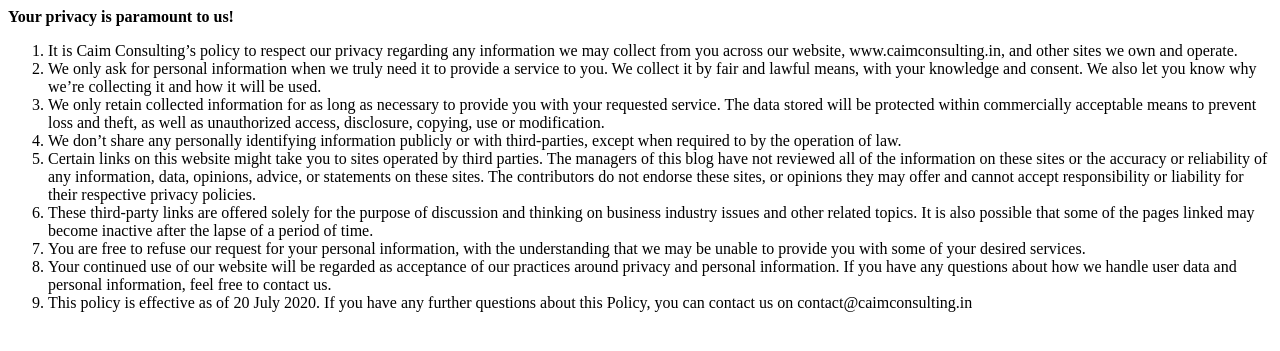
After one commit to SacredDevKing/caimconsulting-website, a Django app: page /privacy/ in a window 1280 px wide. The commit adds this page. Shown: the top 351 px of the page. Run offline with Django 3.2, Linux system fonts and the light colour scheme; parts of the project's set-up code (start-up, migrations or seed data) failed here and were passed over.

Commit message:
feat: add privacy policy

```diff
--- a/caimconsulting/templates/base.html
+++ b/caimconsulting/templates/base.html
@@ -120,7 +120,11 @@
                 <li><a href="{% url 'homepage' %}#services">Services</a></li>
                 <li><a href="{% url 'bloghome' %}#intro">Blogs</a></li>
                 <!-- <li><a href="#">Terms of service</a></li> -->
-                <!-- <li><a href="#">Privacy policy</a></li> -->
+                <li>
+                  <a href="{% url 'privacy' %}" target="_blank">
+                    Privacy Policy
+                  </a>
+                </li>
               </ul>
             </div>
 
--- /dev/null
+++ b/mainsite/templates/privacy_policy.html
@@ -0,0 +1,67 @@
+<!DOCTYPE html>
+<html lang="en" dir="ltr">
+  <head>
+    <meta charset="utf-8" />
+    <title>Privacy Policy</title>
+  </head>
+  <body>
+    <div class="container">
+      <strong>Your privacy is paramount to us!</strong>
+      <ol>
+        <li>
+          It is Caim Consulting’s policy to respect our privacy regarding any
+          information we may collect from you across our website,
+          www.caimconsulting.in, and other sites we own and operate.
+        </li>
+        <li>
+          We only ask for personal information when we truly need it to provide
+          a service to you. We collect it by fair and lawful means, with your
+          knowledge and consent. We also let you know why we’re collecting it
+          and how it will be used.
+        </li>
+        <li>
+          We only retain collected information for as long as necessary to
+          provide you with your requested service. The data stored will be
+          protected within commercially acceptable means to prevent loss and
+          theft, as well as unauthorized access, disclosure, copying, use or
+          modification.
+        </li>
+        <li>
+          We don’t share any personally identifying information publicly or with
+          third-parties, except when required to by the operation of law.
+        </li>
+        <li>
+          Certain links on this website might take you to sites operated by
+          third parties. The managers of this blog have not reviewed all of the
+          information on these sites or the accuracy or reliability of any
+          information, data, opinions, advice, or statements on these sites. The
+          contributors do not endorse these sites, or opinions they may offer
+          and cannot accept responsibility or liability for their respective
+          privacy policies.
+        </li>
+        <li>
+          These third-party links are offered solely for the purpose of
+          discussion and thinking on business industry issues and other related
+          topics. It is also possible that some of the pages linked may become
+          inactive after the lapse of a period of time.
+        </li>
+        <li>
+          You are free to refuse our request for your personal information, with
+          the understanding that we may be unable to provide you with some of
+          your desired services.
+        </li>
+        <li>
+          Your continued use of our website will be regarded as acceptance of
+          our practices around privacy and personal information. If you have any
+          questions about how we handle user data and personal information, feel
+          free to contact us.
+        </li>
+        <li>
+          This policy is effective as of 20 July 2020. If you have any further
+          questions about this Policy, you can contact us on
+          contact@caimconsulting.in
+        </li>
+      </ol>
+    </div>
+  </body>
+</html>
--- a/mainsite/urls.py
+++ b/mainsite/urls.py
@@ -6,6 +6,7 @@
 
 urlpatterns = [
     path("", views.index, name="homepage"),
+    path("privacy/", views.privacy_policy, name="privacy"),
     path("contactform/", views.contactform),
     path("messageinput/", views.messageinput),
     path("query/<int:chat_id>/", views.queries, name="query"),
--- a/mainsite/views.py
+++ b/mainsite/views.py
@@ -7,6 +7,10 @@
 
 def index(request):
     return render(request, "index.html")
+
+
+def privacy_policy(request):
+    return render(request, "privacy_policy.html")
 
 
 def contactform(request):
```
